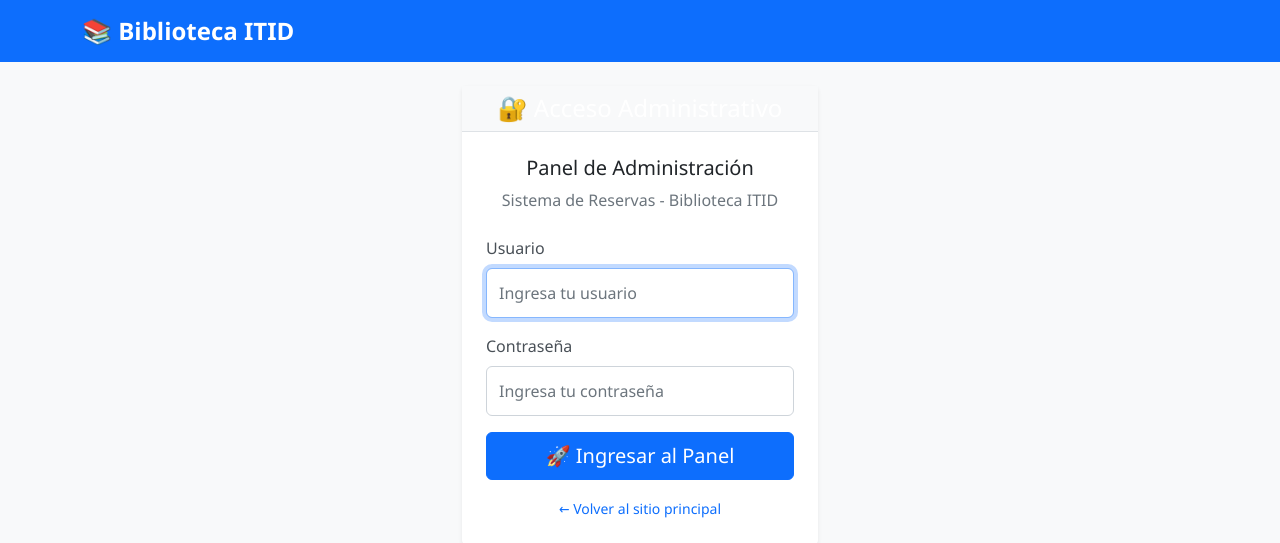
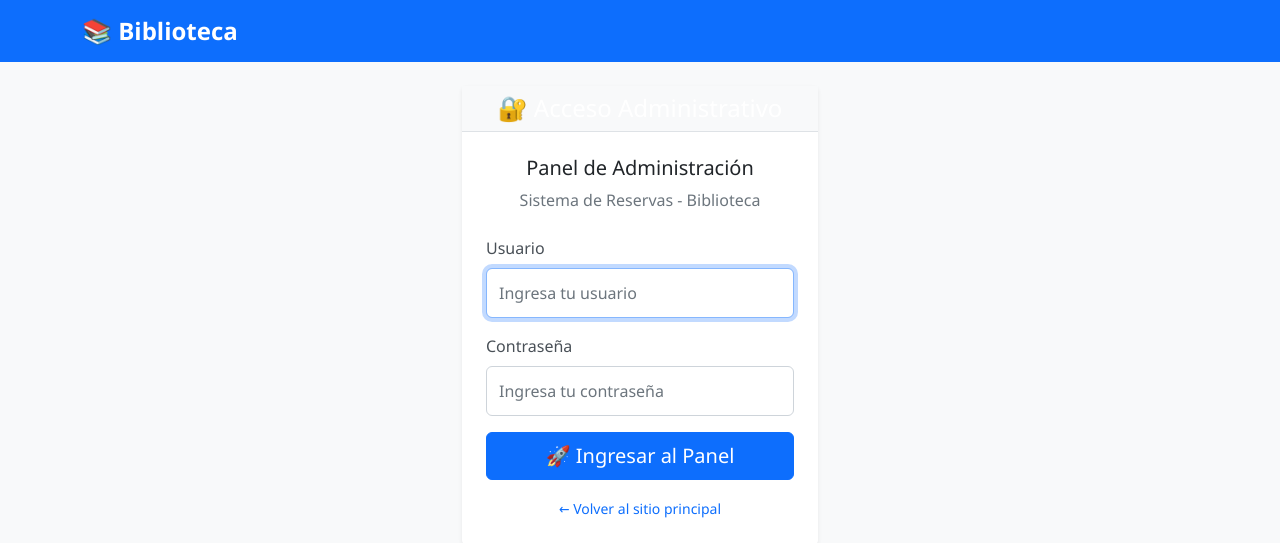
Before and after one commit to nasho24/sistema_biblioteca_itid, a Django app: page /administracion/login/ in a window 1280 px wide. Shown: the top 543 px of the page. Run offline with Django 5.2, Linux system fonts and the light colour scheme.

Commit message:
Terminado

```diff
--- a/biblioteca/settings.py
+++ b/biblioteca/settings.py
@@ -80,7 +80,7 @@ TIME_ZONE = 'America/Santiago'
 USE_I18N = True
 USE_TZ = True
 
-# Static files (CSS, JavaScript, Images)
+# Static files (Css, Js, Img)
 STATIC_URL = 'static/'
 STATICFILES_DIRS = [
     BASE_DIR / "static",
--- a/reservas/models.py
+++ b/reservas/models.py
@@ -14,7 +14,7 @@ class Sala(models.Model):
     habilitada = models.BooleanField(default=True)
 
     class Meta:
-        db_table = 'salas'  # Nombre específico para Oracle
+        db_table = 'salas'
 
     def __str__(self):
         return f"{self.nombre} (Capacidad: {self.capacidad_maxima})"
--- a/reservas/views.py
+++ b/reservas/views.py
@@ -119,11 +119,6 @@ def admin_panel(request):
     """
     Panel de administración personalizado para bibliotecarios
     """
-    # Quitar la verificación de staff si quieres acceso libre
-    # if not request.user.is_staff:
-    #     messages.error(request, 'Acceso restringido al personal autorizado.')
-    #     return redirect('reservas:index')
-
     # Estadísticas
     total_salas = Sala.objects.count()
     salas_disponibles = Sala.objects.filter(habilitada=True, estado='disponible').count()
@@ -161,11 +156,6 @@ def admin_login(request):
     """
     Login personalizado para el panel de administración
     """
-    # COMENTA ESTO temporalmente:
-    # Si ya está autenticado, redirigir al panel
-    # if request.user.is_authenticated and request.user.is_staff:
-    #     return redirect('reservas:admin_panel')
-
     if request.method == 'POST':
         username = request.POST.get('username')
         password = request.POST.get('password')
@@ -187,10 +177,8 @@ def admin_logout(request):
     """
     logout(request)
     messages.success(request, 'Sesión cerrada correctamente.')
-    return redirect('reservas:admin_login')  # ← Redirigir a NUESTRO login
+    return redirect('reservas:admin_login')
 
-# @login_required
-# @user_passes_test(lambda u: u.is_staff)
 def admin_panel(request):
     """
     Panel de administración personalizado para bibliotecarios
@@ -241,7 +229,6 @@ def gestion_salas(request):
     salas = Sala.objects.all().order_by('nombre')
 
     if request.method == 'POST':
-        # Aquí puedes agregar funcionalidad para crear/editar salas
         pass
 
     context = {
@@ -346,7 +333,7 @@ def gestion_reservas(request):
         'reservas': reservas,
         'filtro_actual': filtro_estado,
         'usuario_actual': request.user,
-        'now': timezone.now(),  # ← AÑADE ESTO
+        'now': timezone.now(),
     }
     return render(request, 'gestion_reservas.html', context)
 
@@ -448,7 +435,6 @@ def reducir_tiempo_reserva(request, reserva_id, minutos):
 
     return redirect('reservas:gestion_reservas')
 
-#@staff_required
 def finalizar_reserva_ahora(request, reserva_id):
     """
     Finalizar una reserva inmediatamente
--- a/templates/admin_login.html
+++ b/templates/admin_login.html
@@ -1,6 +1,6 @@
 {% extends 'base.html' %}
 
-{% block title %}Login Administración - Biblioteca ITID{% endblock %}
+{% block title %}Login Administración - Biblioteca{% endblock %}
 
 {% block content %}
 <div class="row justify-content-center">
@@ -12,7 +12,7 @@
             <div class="card-body p-4">
                 <div class="text-center mb-4">
                     <h5>Panel de Administración</h5>
-                    <p class="text-muted">Sistema de Reservas - Biblioteca ITID</p>
+                    <p class="text-muted">Sistema de Reservas - Biblioteca</p>
                 </div>
 
                 {% if messages %}
--- a/templates/admin_panel.html
+++ b/templates/admin_panel.html
@@ -1,6 +1,6 @@
 {% extends 'base.html' %}
 
-{% block title %}Panel de Administración - Biblioteca ITID{% endblock %}
+{% block title %}Panel de Administración - Biblioteca{% endblock %}
 
 {% block content %}
 <div class="row mb-4">
--- a/templates/base.html
+++ b/templates/base.html
@@ -3,7 +3,7 @@
 <head>
     <meta charset="UTF-8">
     <meta name="viewport" content="width=device-width, initial-scale=1.0">
-    <title>{% block title %}Biblioteca ITID - Salas de Estudio{% endblock %}</title>
+    <title>{% block title %}Biblioteca - Salas de Estudio{% endblock %}</title>
     <link href="https://cdn.jsdelivr.net/npm/bootstrap@5.1.3/dist/css/bootstrap.min.css" rel="stylesheet">
     {% load static %}
     <link rel="stylesheet" href="{% static 'css/style.css' %}">
@@ -12,7 +12,7 @@
     <nav class="navbar navbar-expand-lg navbar-dark bg-primary">
     <div class="container">
         <a class="navbar-brand" href="{% url 'reservas:index' %}">
-            📚 Biblioteca ITID
+            📚 Biblioteca
         </a>
         <div class="navbar-nav ms-auto">
         </div>
--- a/templates/index.html
+++ b/templates/index.html
@@ -1,6 +1,6 @@
 {% extends 'base.html' %}
 
-{% block title %}Salas Disponibles - Biblioteca ITID{% endblock %}
+{% block title %}Salas Disponibles - Biblioteca{% endblock %}
 
 {% block content %}
 <div class="row mb-4">
```
